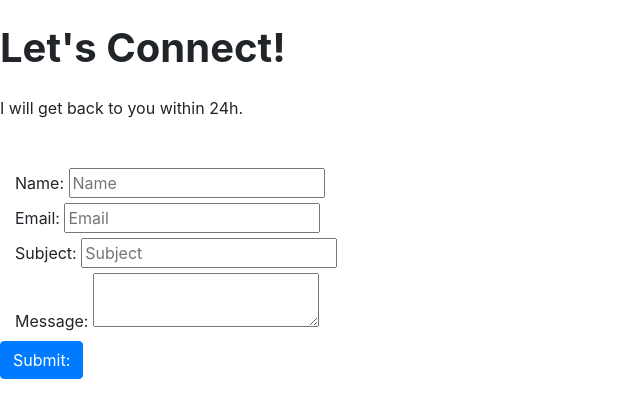
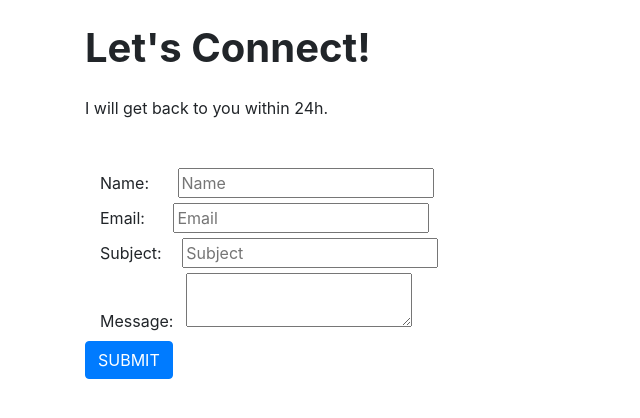
Before and after one commit to syrrelCabiling/Cabiling_Syrrel_Portfolio, a PHP site: page / in a window 1280 px wide. Shown: the top 418 px of the page, without its empty margins (0-640 px from the left). Run offline with PHP 8.4, Linux system fonts and the light colour scheme.

Commit message:
added php form again

```diff
--- a/php_contact_form/index.php
+++ b/php_contact_form/index.php
@@ -4,14 +4,13 @@
     <meta charset="UTF-8">
     <meta name="viewport" content="width=, initial-scale=1.0">
     <meta http-equiv="X-UA-Compatible" content="ie=edge">
-
     <link rel="stylesheet" href="https://stackpath.bootstrapcdn.com/bootstrap/4.4.1/css/bootstrap.min.css" integrity="sha384-Vkoo8x4CGsO3+Hhxv8T/Q5PaXtkKtu6ug5TOeNV6gBiFeWPGFN9MuhOf23Q9Ifjh" crossorigin="anonymous">
 
     <title>Contact Form</title>
 </head>
 <body>
 
-<section class="mb-4">
+<section class="container mb-4">
         <h1 class="h1-responsive font-weight-bold my-4">Let's Connect!</h1>
         <p class="w-responsive mx-auto mb-5">I will get back to you within 24h.</p>
 
@@ -21,33 +20,33 @@
 
     <div class="col-md-6">
     <div class="md-form mb-0">
-        <label for="name-field">Name:</label> <!-- for label is for the ID / or matches the input's ID - click the name and the type should blink-->
+        <label for="name-field" class="mr-4">Name:</label> <!-- for label is for the ID / or matches the input's ID - click the name and the type should blink-->
         <input id="name-field" name="name" type="text" placeholder="Name">
     </div>
     </div>
 
     <div class="col-md-6">
     <div class="md-form mb-0">
-        <label for="email-field">Email:</label>
+        <label for="email-field" class="mr-4">Email:</label>
         <input id="email-field" name="email" type="email" placeholder="Email">
     </div>
     </div>
 
     <div class="col-md-6">
     <div class="md-form mb-0">
-        <label for="subject-field">Subject:</label>
+        <label for="subject-field" class="mr-3">Subject:</label>
         <input id="subject-field" name="subject" type="text" placeholder="Subject">
     </div>
     </div>
 
     <div class="col-md-6">
     <div class="md-form mb-0">
-        <label for="text-field">Message:</label>
+        <label for="text-field" class="mr-2">Message:</label>
         <textarea name="message" id="text-field"></textarea>
     </div>
     </div>
 
-        <button type="submit" class="btn btn-primary">Submit:</button>
+        <button type="submit" class="btn btn-primary">SUBMIT</button>
     </form>
     </div>
     </div>
--- a/sass/modules/_mediaqueries.scss
+++ b/sass/modules/_mediaqueries.scss
@@ -929,7 +929,6 @@
     }
     .error-section {
         width: 50%;
-
     }
 
 }
--- a/views/contact.hbs
+++ b/views/contact.hbs
@@ -10,6 +10,6 @@
 
     <textarea name="message" id="user-message" cols="30" rows="10" placeholder="Message"></textarea>
 
-    <input type="submit" value="SUBMIT" class="submit-button">
+    <input type="submit" value="SUBMIT" class="submit-button font-weight-bold">
 </form>
 </main>
```
Also changed, not shown: public/biotec.html (added), public/cricket.html (added), public/thermo.html (added), 1 other file.
